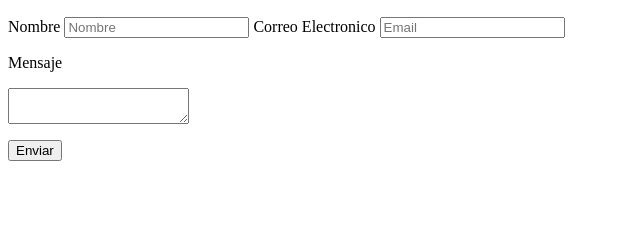
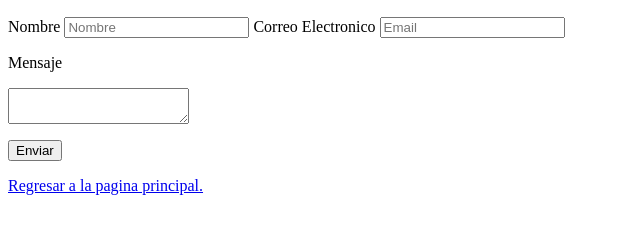
Before and after one commit to robertopalestini/portafolio, a plain HTML site: page formulario.html in a window 1280 px wide. Shown: the part 38-272 px from the top of the page, without its empty margins (0-640 px from the left). Drawn offline with Linux system fonts and the light colour scheme.

Commit message:
termino la clase  9/9

```diff
--- a/formulario.html
+++ b/formulario.html
@@ -25,6 +25,10 @@
                     <input type="submit" value="Enviar"/>
             </form>
         </main>
+
+        <footer>
+            <a href="index.html"> Regresar a la pagina principal.</a>
+        </footer>
     </body>
 
 </html>
```
Also changed, not shown: index.html (+1 -1 lines).
